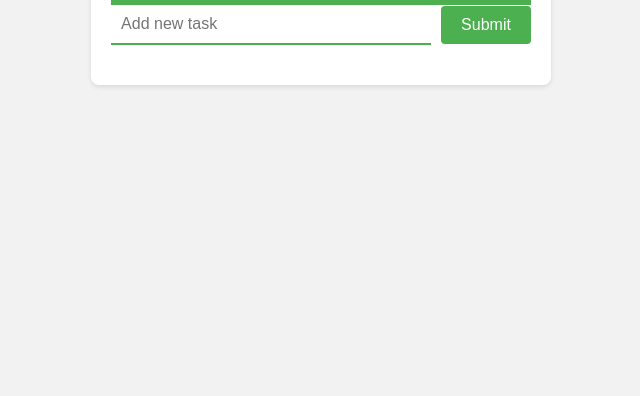
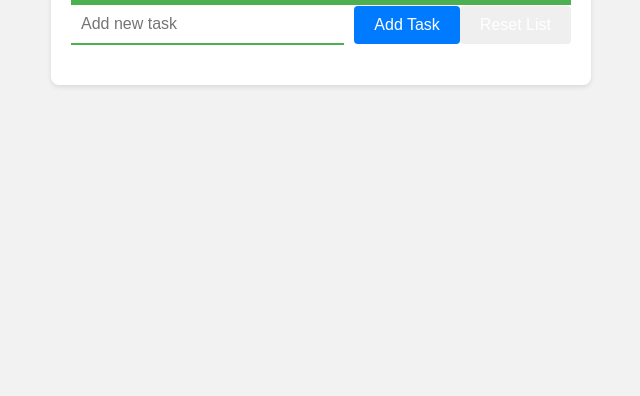
Before and after one commit to salmanakhtar57/Todo-List, a plain HTML site: page index.html in a window 1280 px wide. Shown: the part 404-800 px from the top of the page, without its empty margins (319-959 px from the left). Drawn offline with Linux system fonts and the light colour scheme.

Commit message:
add reset button

```diff
--- a/index.html
+++ b/index.html
@@ -13,9 +13,10 @@
         <h1>Todo List</h1>
 
         <ul id="tasks"></ul>
-        <form>
+        <form id="todo-form">
             <input type="text" id="task" placeholder="Add new task">
-            <input type="submit" id="submit">
+            <input type="submit" id="submit" value="Add Task">
+            <input type="button" id="reset" value="Reset List" class="btn">
         </form>
     </div>
 
--- a/style.css
+++ b/style.css
@@ -3,7 +3,7 @@ body {
     font-family: Arial, sans-serif;
     margin: 0;
     padding: 0;
-    color: #45a049;
+    color: #000000;
     display: flex;
     justify-content: center;
     align-items: center;
@@ -50,7 +50,7 @@ input[type="text"]:focus {
 input[type="submit"] {
     padding: 10px 20px;
     font-size: 16px;
-    background-color: #4caf50;
+    background-color: #007bff;
     color: #fff;
     border: none;
     border-radius: 4px;
@@ -85,6 +85,21 @@ li::before {
     transform: translateY(-50%);
     width: 5px;
     height: 5px;
-    background-color: #4caf50;
+    background-color: #60565686;
     border-radius: 50%;
 }
+
+.btn {
+            padding: 10px 20px;
+            font-size: 16px;
+            background-color: ;
+            color: #fff;
+            border: none;
+            border-radius: 4px;
+            cursor: pointer;
+            transition: background-color 0.3s;
+        }
+
+        .btn:hover {
+            background-color: #45a049;
+        }
--- a/todo.js
+++ b/todo.js
@@ -1,21 +1,27 @@
 document.addEventListener('DOMContentLoaded', function() {
-    document.querySelector('#submit').disabled = true;
-    document.querySelector('#task').onkeyup = () =>{
-        if (document.querySelector('#task').value.length > 0) {
-            document.querySelector('#submit').disabled = false;
+    const form = document.querySelector('#todo-form');
+    const taskInput = document.querySelector('#task');
+    const submitBtn = document.querySelector('#submit');
+    const resetBtn = document.querySelector('#reset');
+    const taskList = document.querySelector('#tasks');
+
+    form.addEventListener('submit', function(event) {
+        event.preventDefault();
+
+        const task = taskInput.value;
+        if (task.trim() !== '') {
+            const li = document.createElement('li');
+            li.textContent = task;
+            taskList.appendChild(li);
+            taskInput.value = '';
         }
-        else {
-            document.querySelector('#submit').disabled = true;
-        }
-    }
-    document.querySelector('form').onsubmit = () =>{
-        const task = document.querySelector('#task').value;
-        const li = document.createElement('li');
-        li.innerHTML = task;
-        document.querySelector('#tasks').append(li);
-        document.querySelector('#task').value = '';
-        document.querySelector('#submit').disabled = true;
+    });
 
-        return false;
-    }
+    resetBtn.addEventListener('click', function() {
+        taskList.innerHTML = '';
+    });
+
+    taskInput.addEventListener('input', function() {
+        submitBtn.disabled = taskInput.value.trim() === '';
+    });
 });
```
